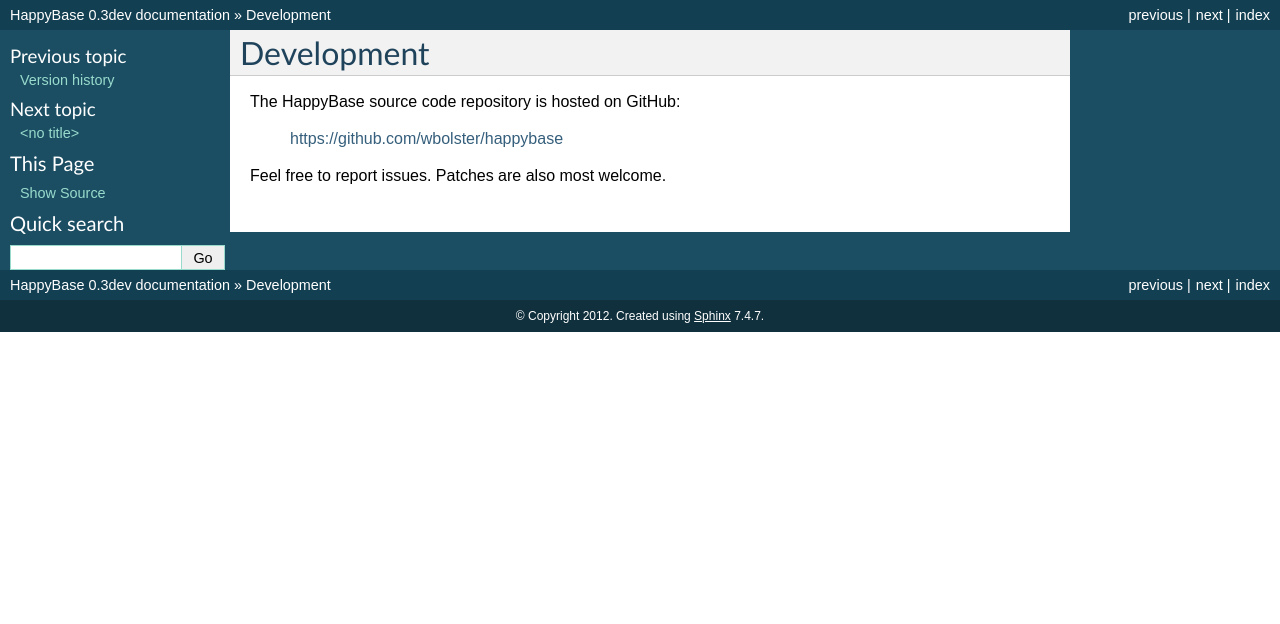
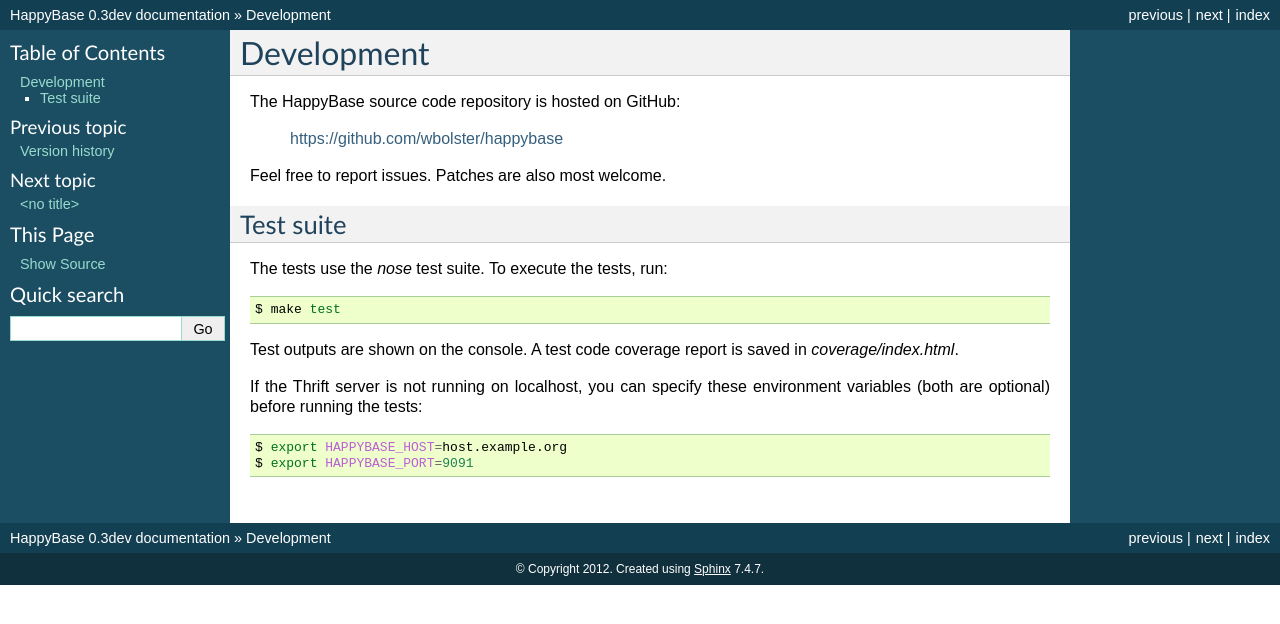
Before and after one commit to python-happybase/happybase, a Sphinx documentation site: the page built from doc/development.rst, in a window 1280 px wide. Shown: the top 624 px of the page. Built offline with Sphinx 7.4.7, drawn with Linux system fonts in a browser that asks for light colours; pages that are not in the unit, such as notebooks, are missing from menus.

Commit message:
Describe how to run tests in the development docs

```diff
--- a/doc/development.rst
+++ b/doc/development.rst
@@ -9,4 +9,25 @@
 
 Feel free to report issues. Patches are also most welcome.
 
+
+Test suite
+----------
+
+The tests use the `nose` test suite. To execute the tests, run:
+
+.. code-block:: sh
+
+   $ make test
+
+Test outputs are shown on the console. A test code coverage report is saved in
+`coverage/index.html`.
+
+If the Thrift server is not running on localhost, you can specify these
+environment variables (both are optional) before running the tests:
+
+.. code-block:: sh
+
+   $ export HAPPYBASE_HOST=host.example.org
+   $ export HAPPYBASE_PORT=9091
+
 .. vim: set spell spelllang=en:
```
